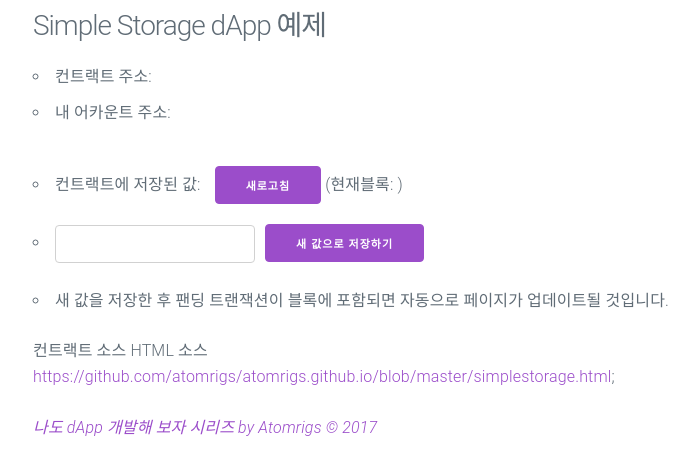
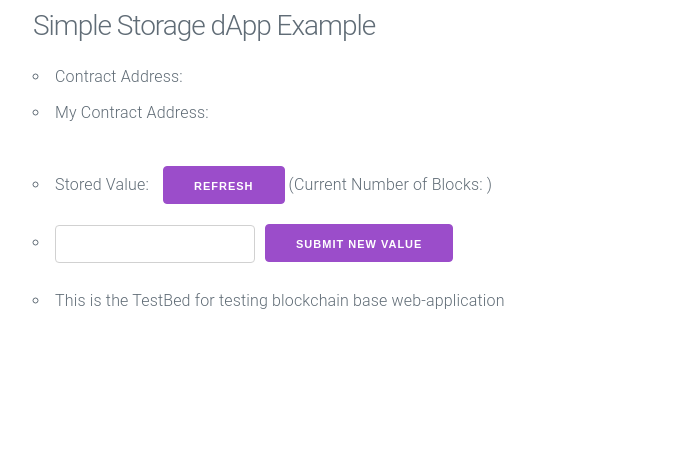
Before and after one commit to wlsdnthd/wlsdnthd.github.io, a plain HTML site: page simplestorage.html in a window 1280 px wide. Shown: the whole page, without its empty margins (17-711 px from the left). Drawn offline with nearby package versions, Linux system fonts and the light colour scheme; a script that the page names is missing.

Commit message:
aaa
this is new

```diff
--- a/simplestorage.html
+++ b/simplestorage.html
@@ -4,7 +4,7 @@
   <meta charset="UTF-8">
   <meta http-equiv="CACHE-CONTROL" content="NO-CACHE">
   <link rel="stylesheet" type="text/css" href="https://cdnjs.cloudflare.com/ajax/libs/milligram/1.2.3/milligram.min.css">
-  <title>Simple Storage Dapp 예제 </title>
+  <title>Simple Storage Dapp Example </title>
   <style>
     body {margin-left:50px;}
     #storedData {font-size:300%; margin-right:10px;}
@@ -12,27 +12,16 @@
   </style>
 </head>
 <body>
-<h3>Simple Storage dApp 예제</h3>
+<h3>Simple Storage dApp Example</h3>
 <ul>
-  <li>컨트랙트 주소: <span id="contractAddr"></span></li>
-  <li>내 어카운트 주소: <span id="accountAddr"></span></li>
-  <li>컨트랙트에 저장된 값: <span id="storedData"></span>
-    <button onclick="getValue()">새로고침</button> (현재블록: <span id="lastBlock"></span>)</li>
-  <li><input id="newValue" type="text"><button onclick="setValue()">새 값으로 저장하기</button>
+  <li>Contract Address: <span id="contractAddr"></span></li>
+  <li>My Contract Address: <span id="accountAddr"></span></li>
+  <li>Stored Value: <span id="storedData"></span>
+    <button onclick="getValue()">Refresh</button> (Current Number of Blocks: <span id="lastBlock"></span>)</li>
+  <li><input id="newValue" type="text"><button onclick="setValue()">Submit New Value</button>
       <div id="result"></div></li>
-  <li>새 값을 저장한 후 팬딩 트랜잭션이 블록에 포함되면 자동으로 페이지가 업데이트될 것입니다.</li>
+  <li>This is the TestBed for testing blockchain base web-application</li>
 </ul>
-
-컨트랙트 소스
-<script src="https://gist.github.com/atomrigs/7c633570496b79623bed5d1286f93f3a.js"></script>
-
-HTML 소스<br>
-<a href="https://github.com/atomrigs/atomrigs.github.io/blob/master/simplestorage.html">https://github.com/atomrigs/atomrigs.github.io/blob/master/simplestorage.html</a>;
-<br><br>
-<p>
-<a href="http://www.chaintalk.io/archive/lecture?sca=%EB%82%98%EB%8F%84+dApp+%EA%B0%9C%EB%B0%9C"><i>나도 dApp 개발해 보자 시리즈 by Atomrigs © 2017</i></a>
-</p>
-
 </body>
 <script src="https://cdn.rawgit.com/ethereum/web3.js/develop/dist/web3.js"></script>
 <!-- script src="https://code.jquery.com/jquery-3.1.1.slim.min.js"></script -->
```
Also changed, not shown: 1 other file.
